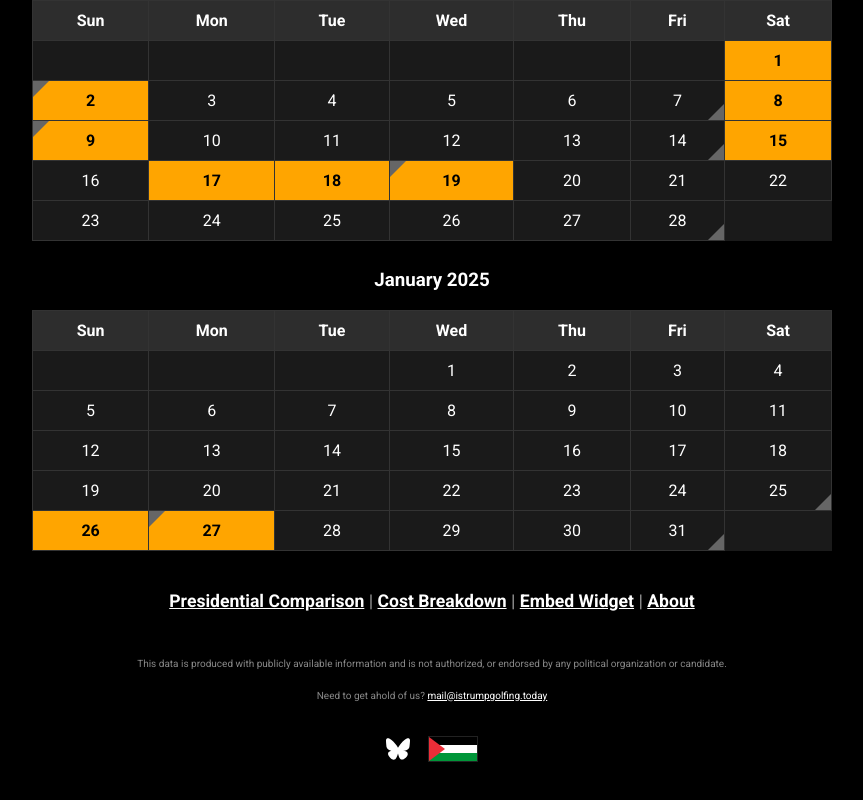
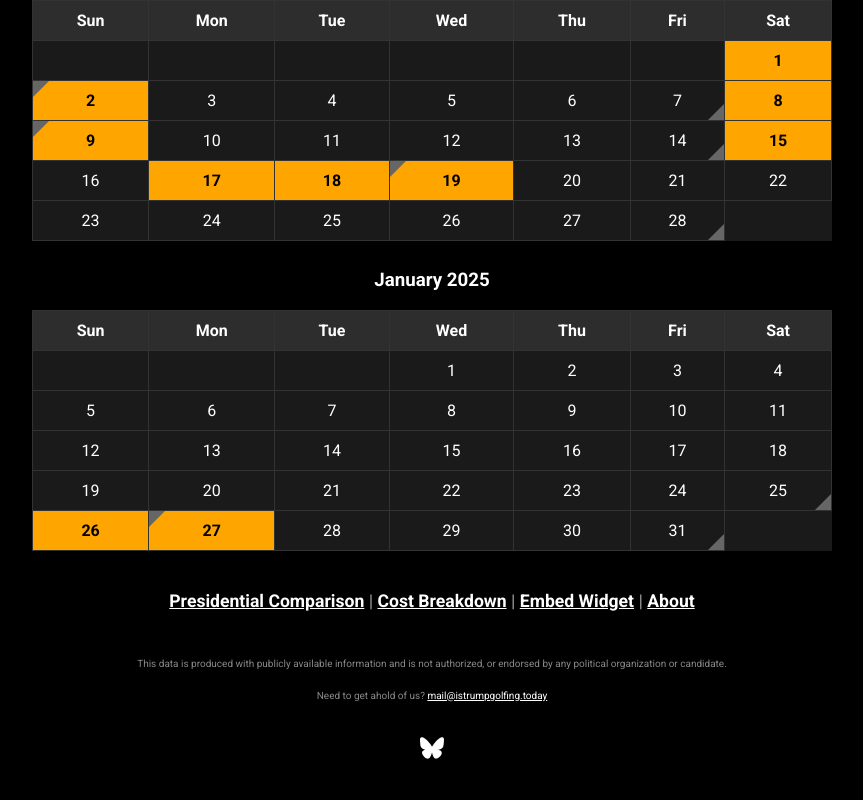
Before and after one commit to soyboi1312/istrumpgolfing.today, a Next.js app: page / in a window 1280 px wide. Shown: the part 4130-4930 px from the top of the page, without its empty margins (208-1071 px from the left). Built offline with nearby package versions, Linux system fonts and the light colour scheme.

Commit message:
Update index.tsx

```diff
--- a/pages/index.tsx
+++ b/pages/index.tsx
@@ -727,18 +727,6 @@ const Home: React.FC<HomeProps> = ({
                 alt="Bluesky Social"
               />
             </a>
-            <a
-              href="https://www.pcrf.net/"
-              target="_blank"
-              rel="noopener noreferrer"
-              aria-label="Free Palestine"
-            >
-              <img
-                src="/files/icons/palestine.svg"
-                className={styles.palestineIcon}
-                alt="Free Palestine"
-              />
-            </a>
           </div>
         </div>
       </main>
```
